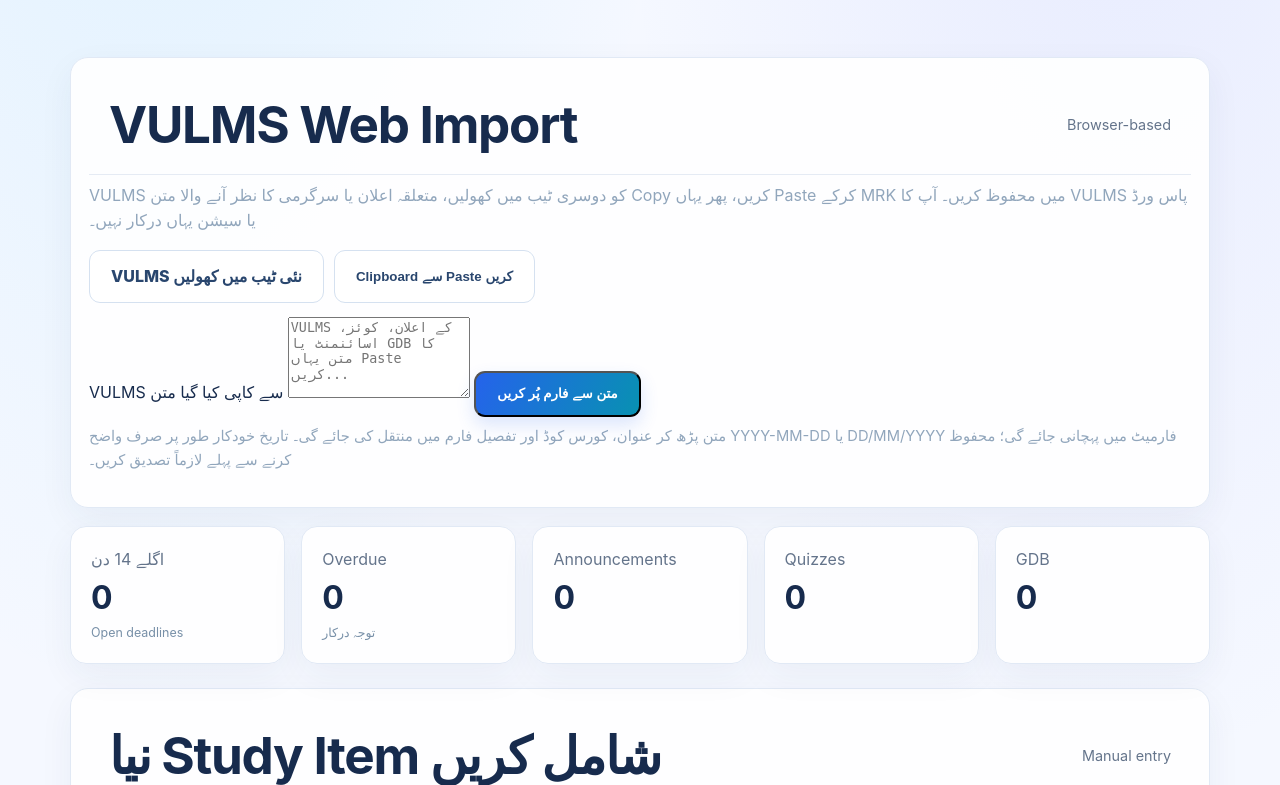
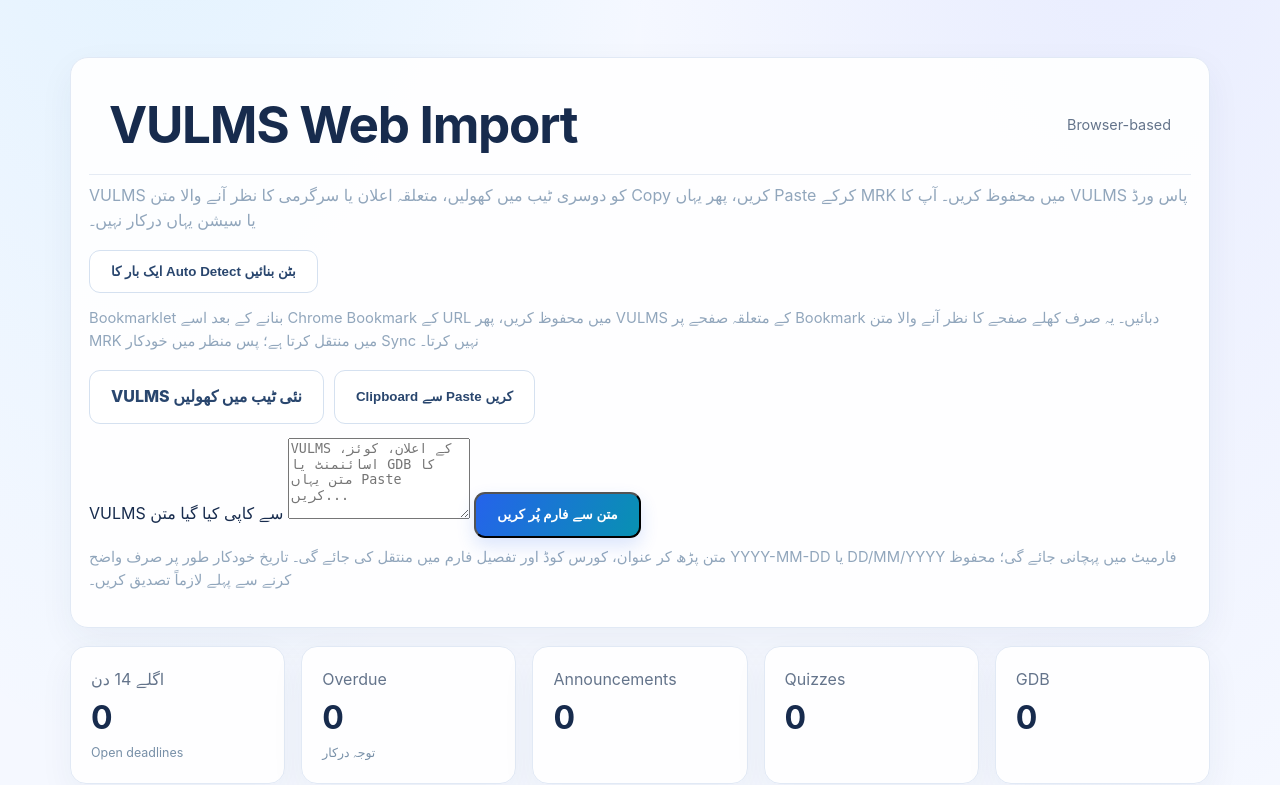
Before and after one commit to Meelad5815/MRK-Laravel-Portal, a Laravel app: page /vu-study in a window 1280 px wide. Shown: the part 499-1284 px from the top of the page. Run offline with Laravel 12, Linux system fonts and the light colour scheme; the visitor is signed in with stand-in values (Sample User, id 1); data that the repository does not hold is empty; style sheets or scripts are compiled from the project's sources.

Commit message:
Add one-tap VULMS visible-page capture for web dashboard

```diff
--- a/resources/views/vu-study/index.blade.php
+++ b/resources/views/vu-study/index.blade.php
@@ -16,6 +16,8 @@
 <div class="table-card vu-form-card vu-web-import-card">
 <div class="table-head"><h2>VULMS Web Import</h2><span>Browser-based</span></div>
 <p>VULMS کو دوسری ٹیب میں کھولیں، متعلقہ اعلان یا سرگرمی کا نظر آنے والا متن Copy کریں، پھر یہاں Paste کرکے MRK میں محفوظ کریں۔ آپ کا VULMS پاس ورڈ یا سیشن یہاں درکار نہیں۔</p>
+<div class="vu-token-actions"><button class="button secondary" type="button" id="vu-copy-bookmarklet">ایک بار کا Auto Detect بٹن بنائیں</button></div>
+<p class="vu-install-hint">Bookmarklet بنانے کے بعد اسے Chrome Bookmark کے URL میں محفوظ کریں، پھر VULMS کے متعلقہ صفحے پر Bookmark دبائیں۔ یہ صرف کھلے صفحے کا نظر آنے والا متن MRK میں منتقل کرتا ہے؛ پس منظر میں خودکار Sync نہیں کرتا۔
 <div class="vu-token-actions">
 <a class="button secondary" href="https://vulms.vu.edu.pk/" target="_blank" rel="noopener">VULMS نئی ٹیب میں کھولیں</a>
 <button class="button secondary" type="button" id="vu-fill-from-clipboard">Clipboard سے Paste کریں</button>
@@ -84,6 +86,28 @@ document.addEventListener('DOMContentLoaded', function () {
     const parseButton = document.getElementById('vu-parse-pasted-text');
     const form = document.querySelector('.vu-entry-form');
     if (!pasteBox || !form) return;
+    const bookmarkletButton = document.getElementById('vu-copy-bookmarklet');
+    bookmarkletButton?.addEventListener('click', async function () {
+        const code = "javascript:(()=>{if(!location.hostname.endsWith('vu.edu.pk')){alert('Open a VULMS page first.');return;}const text=(document.body.innerText||'').slice(0,12000);window.open('https://meeladrazakhokhar786.freehosting.dev/vu-study#vu-import='+encodeURIComponent(text),'_blank');})();";
+        try {
+            await navigator.clipboard.writeText(code);
+            feedback.textContent = 'Bookmarklet کاپی ہوگیا۔ Chrome میں Bookmark بنائیں اور اس کے URL میں کوڈ Paste کریں، پھر VULMS کے صفحے پر Bookmark دبائیں۔';
+        } catch (error) {
+            feedback.textContent = 'Clipboard اجازت نہیں ملی؛ Chrome میں Clipboard permission دیں اور دوبارہ کوشش کریں۔';
+        }
+    });
+
+    if (location.hash.startsWith('#vu-import=')) {
+        try {
+            pasteBox.value = decodeURIComponent(location.hash.slice('#vu-import='.length));
+            history.replaceState(null, '', location.pathname + location.search);
+            parseButton?.click();
+            feedback.textContent = 'VULMS صفحے سے متن آگیا۔ فارم چیک کریں اور Save کرنے سے پہلے قسم اور تاریخ کی تصدیق کریں۔';
+        } catch (error) {
+            feedback.textContent = 'متن وصول کرنے میں مسئلہ ہوا؛ دوبارہ کوشش کریں۔';
+        }
+    }
+
 
     pasteButton?.addEventListener('click', async function () {
         try {
```
